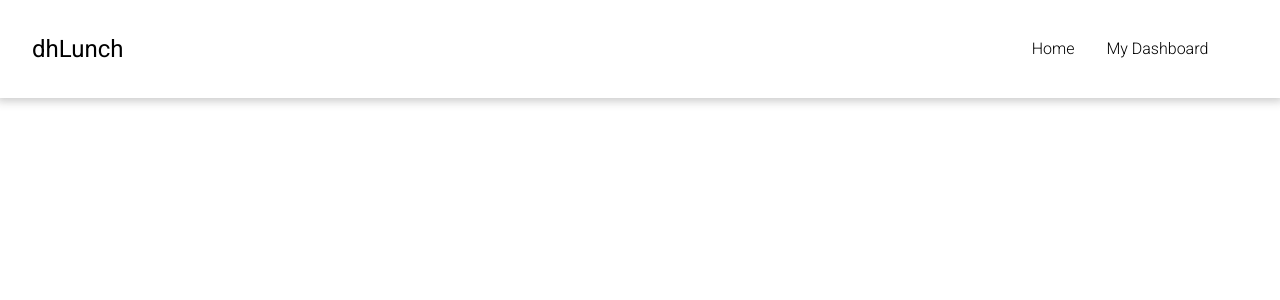
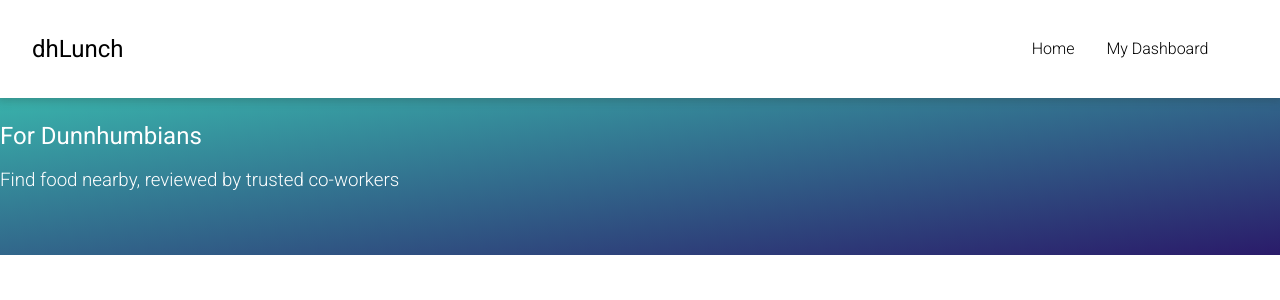
Before and after one commit to AbbieSmith11/dhlunch, a React (Vite) app in the folder frontend/: page / in a window 1280 px wide. Shown: the top 300 px of the page. Built offline with nearby package versions, Linux system fonts and the light colour scheme.

Commit message:
Added homebanner componenet and added styling. made some changes to navbar styling as well

```diff
--- /dev/null
+++ b/frontend/src/components/HomeBanner/HomeBanner.module.scss
@@ -0,0 +1,28 @@
+@use "../../sass/variables";
+@use "../../sass/mixins";
+// mixins are being weird, will explore implementing them properly when have access to repo.
+
+
+// section (tried using classname but it didnt like it)
+section {
+    width: 100vw;
+    background: linear-gradient(
+        to bottom right,
+        #39B2AB,
+        #2A1B6A
+    );
+    color: white;
+}
+
+// heading
+section h2 {
+    padding-top: 3vh;
+    @include mixins.regular;
+    margin: 0
+}
+
+// subheading
+section h3 {
+    @include mixins.light;
+    padding-bottom: 8vh;
+}
--- /dev/null
+++ b/frontend/src/components/HomeBanner/HomeBanner.tsx
@@ -0,0 +1,13 @@
+import React from "react";
+import "./HomeBanner.module.scss";
+
+const Navbar: React.FC = () => {
+    return (
+      <section className="fade-background">
+        <h2>For Dunnhumbians</h2>
+        <h3>Find food nearby, reviewed by trusted co-workers</h3>
+      </section>
+    );
+  };
+
+  export default Navbar;
--- a/frontend/src/components/Navbar/Navbar.module.scss
+++ b/frontend/src/components/Navbar/Navbar.module.scss
@@ -10,6 +10,10 @@ nav {
   align-items: center;
   padding: 15px 2rem;
   box-shadow: 0 0 9px 3px rgba(41, 41, 41, 0.25);
+  z-index: 100;
+  position: sticky;
+  top: 0;
+  background-color: white;
 }
 
 nav h1 {
--- a/frontend/src/pages/Homepage/Homepage.tsx
+++ b/frontend/src/pages/Homepage/Homepage.tsx
@@ -1,9 +1,11 @@
 import Navbar from "../../components/Navbar/Navbar.tsx";
+import HomeBanner from "../../components/HomeBanner/HomeBanner.tsx"
 
 export default function Homepage (){
     return (
         <>
             <Navbar />
+            <HomeBanner />
         </>
     )
 }
```
Also changed, not shown: frontend/src/components/HomeBanner/index.ts (added).
